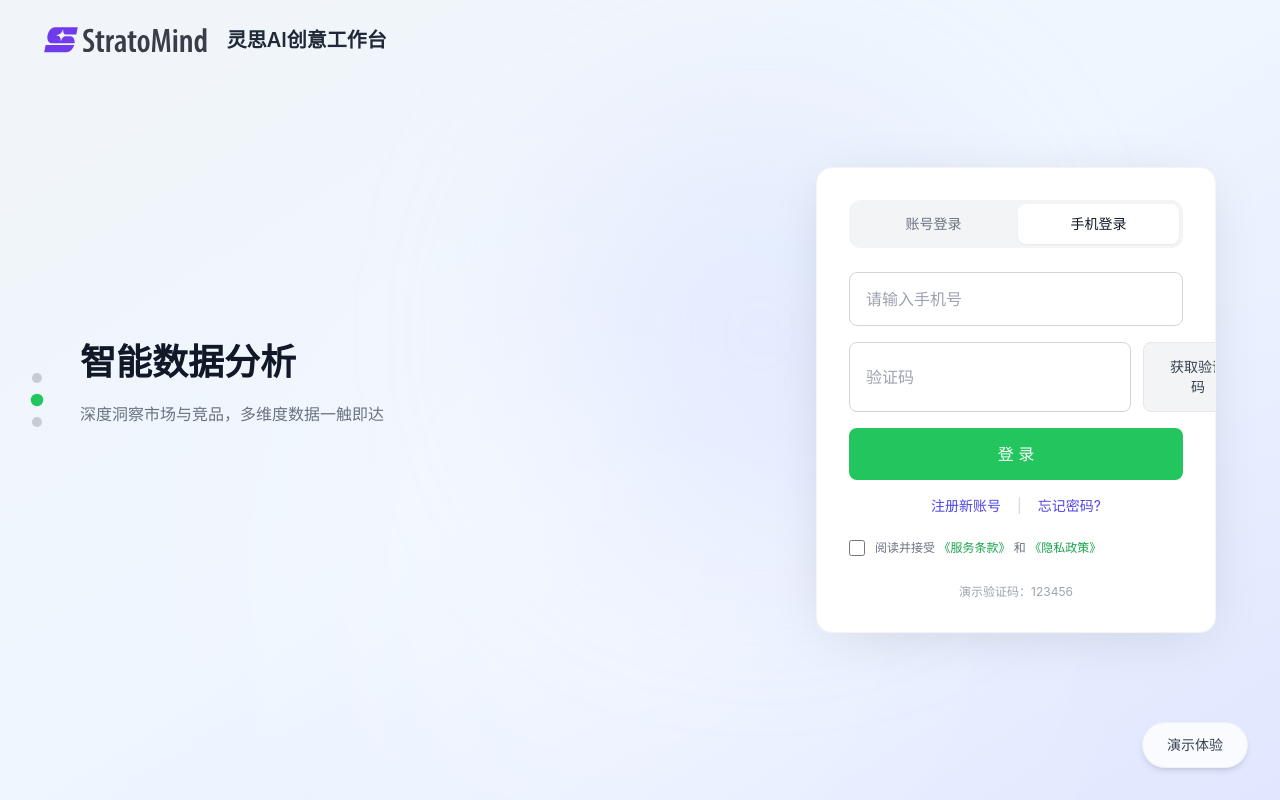
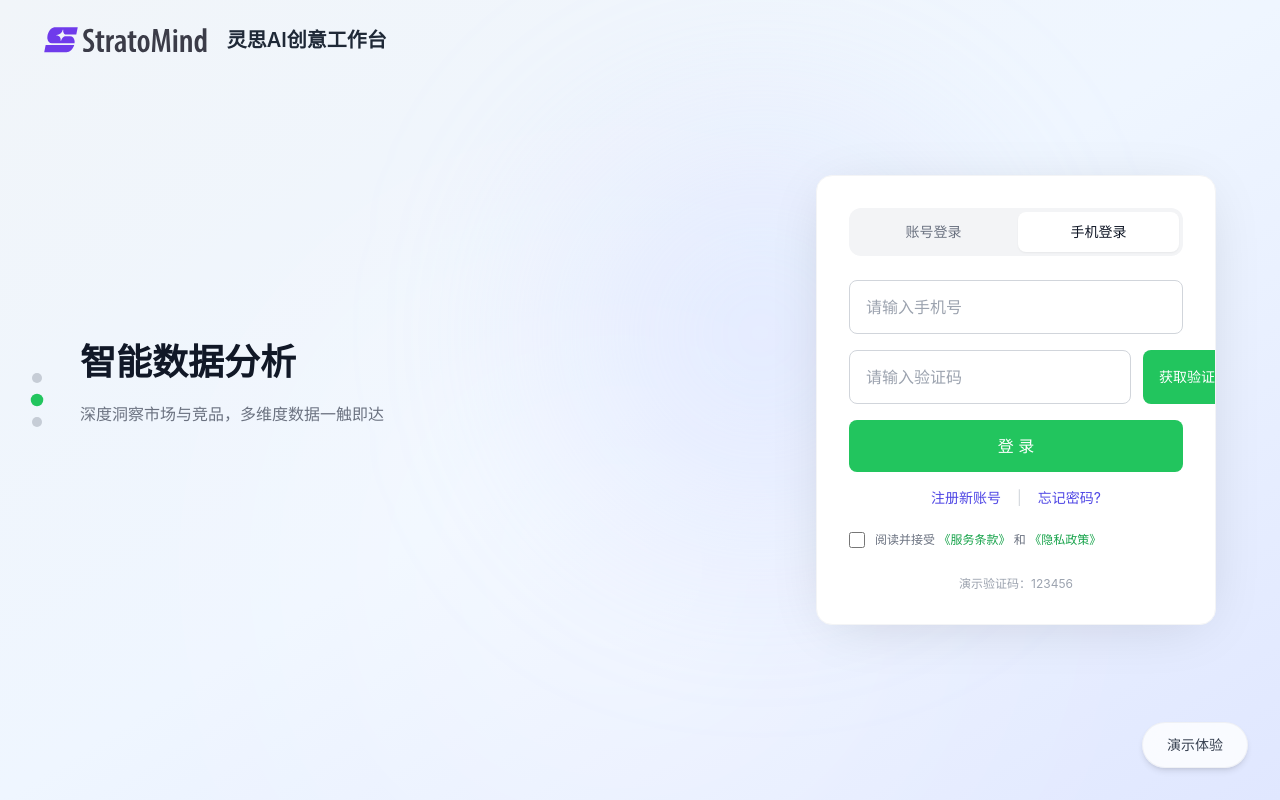
Before and after one commit to GPlanbrand/stratomind, a React (Vite) app: page / in a window 1280 px wide. Both pictures are taken after a click on the button "手机登录". Built offline with nearby package versions, Linux system fonts and the light colour scheme.

Commit message:
v1.0.2: 优化验证码按钮UI，防止文字换行

```diff
--- a/src/pages/HomeLoginPage.tsx
+++ b/src/pages/HomeLoginPage.tsx
@@ -333,15 +333,15 @@ const HomeLoginPage: React.FC = () => {
                     value={code}
                     onChange={(e) => { setCode(e.target.value.replace(/\D/g, '').slice(0, 6)); setError(''); }}
                     className="flex-1 px-4 py-3.5 bg-white border border-gray-200 rounded-xl text-gray-900 text-base focus:outline-none focus:border-indigo-500 focus:ring-2 focus:ring-indigo-100 transition-all"
-                    placeholder="验证码"
+                    placeholder="请输入验证码"
                     maxLength={6}
                   />
                   <button
                     onClick={handleSendCode}
                     disabled={countdown > 0 || loading}
-                    className="px-5 py-3.5 bg-gray-100 border border-gray-200 rounded-xl text-sm font-medium text-gray-700 hover:bg-gray-200 disabled:opacity-50 min-w-[110px] min-h-[48px] transition-colors"
+                    className="px-4 py-3.5 bg-green-500 text-white rounded-xl text-sm font-medium hover:bg-green-600 disabled:bg-gray-300 disabled:text-gray-500 whitespace-nowrap min-h-[48px] transition-all"
                   >
-                    {countdown > 0 ? `${countdown}秒` : '获取验证码'}
+                    {countdown > 0 ? `${countdown}s` : '获取验证码'}
                   </button>
                 </div>
 
@@ -607,14 +607,14 @@ const HomeLoginPage: React.FC = () => {
                       value={code}
                       onChange={(e) => { setCode(e.target.value); setError(''); }}
                       className="flex-1 px-4 py-3.5 bg-white border border-gray-300 rounded-lg text-gray-900 placeholder-gray-400 focus:outline-none focus:border-green-500 focus:ring-1 focus:ring-green-200 transition-all"
-                      placeholder="验证码"
+                      placeholder="请输入验证码"
                     />
                     <button
                       onClick={handleSendCode}
                       disabled={countdown > 0 || loading}
-                      className="px-5 py-3.5 bg-gray-100 border border-gray-200 rounded-lg text-sm font-medium text-gray-700 hover:bg-gray-200 disabled:opacity-50 min-w-[110px] transition-colors"
+                      className="px-4 py-3.5 bg-green-500 text-white rounded-lg text-sm font-medium hover:bg-green-600 disabled:bg-gray-300 disabled:text-gray-500 whitespace-nowrap transition-all"
                     >
-                      {countdown > 0 ? `${countdown}秒` : '获取验证码'}
+                      {countdown > 0 ? `${countdown}s` : '获取验证码'}
                     </button>
                   </div>
 
```
